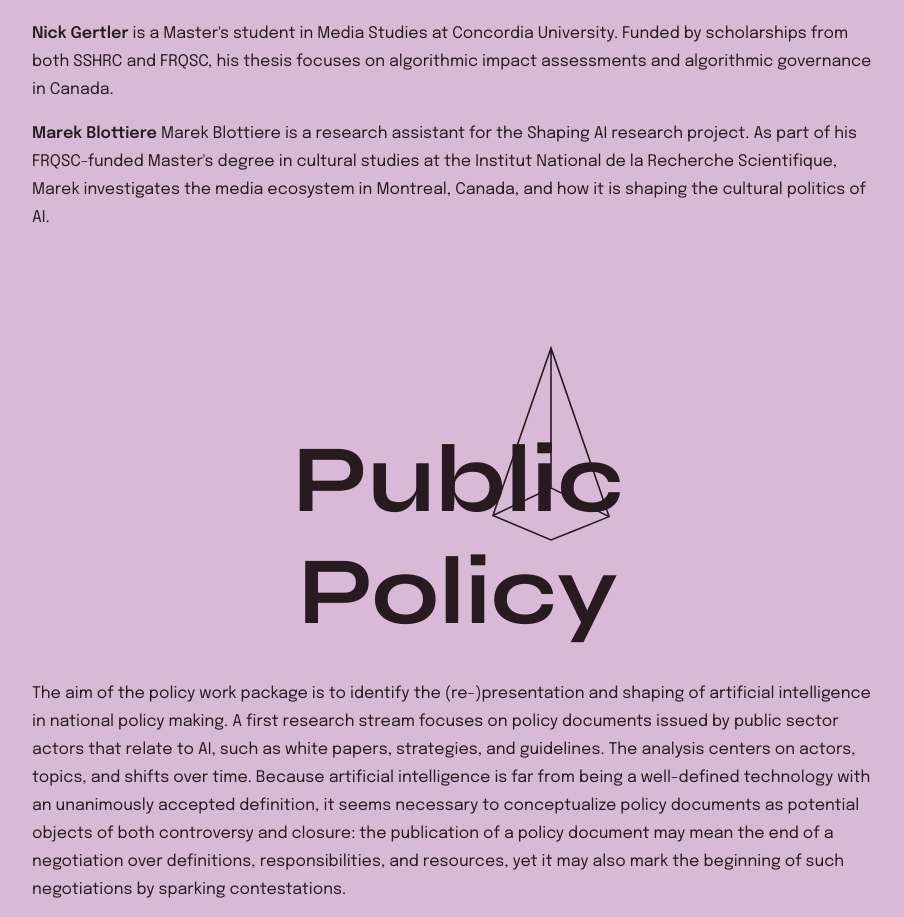
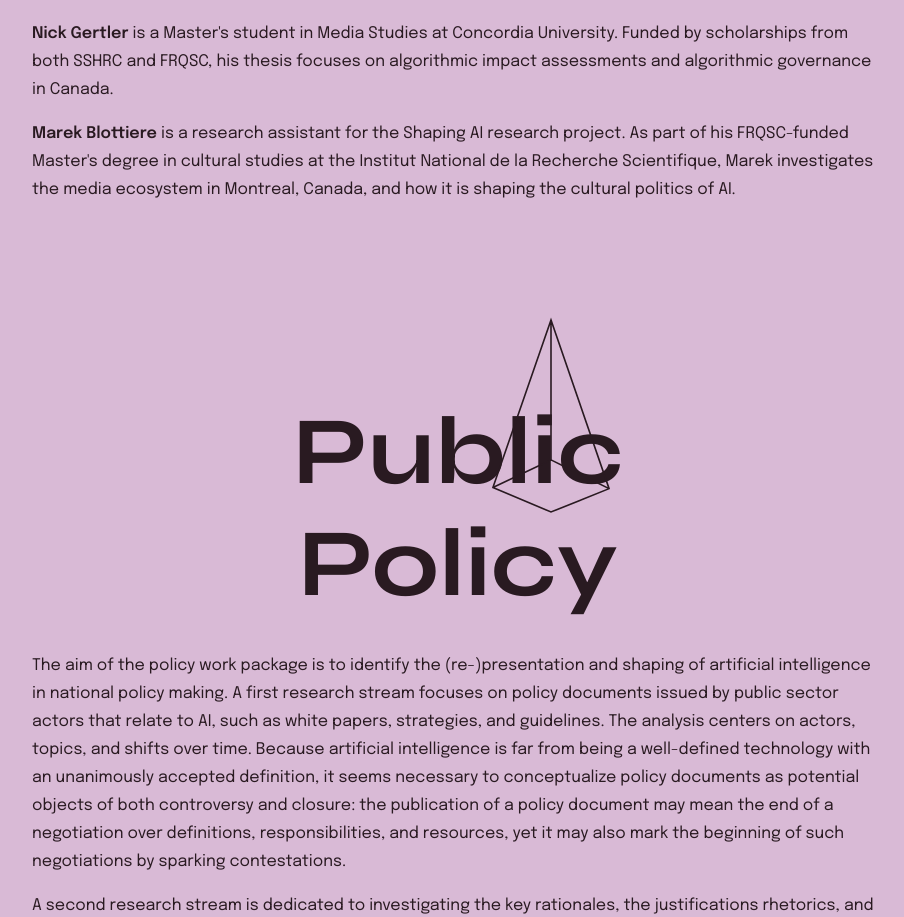
Before and after one commit to lucaju/shapping-ai, a React app: page /404 in a window 1280 px wide. Shown: the part 3300-4217 px from the top of the page, without its empty margins (182-1086 px from the left). Built offline with nearby package versions, Linux system fonts and the light colour scheme.

Commit message:
fix type

```diff
--- a/src/homepage/axes/Media.tsx
+++ b/src/homepage/axes/Media.tsx
@@ -122,7 +122,7 @@ const Media: FC = () => {
           <Typography component="span" sx={{ fontWeight: 700 }}>
             Marek Blottiere
           </Typography>{' '}
-          Marek Blottiere is a research assistant for the Shaping AI research project. As part of
+          is a research assistant for the Shaping AI research project. As part of
           his FRQSC-funded Master&apos;s degree in cultural studies at the Institut National de la
           Recherche Scientifique, Marek investigates the media ecosystem in Montreal, Canada, and
           how it is shaping the cultural politics of AI.
```
